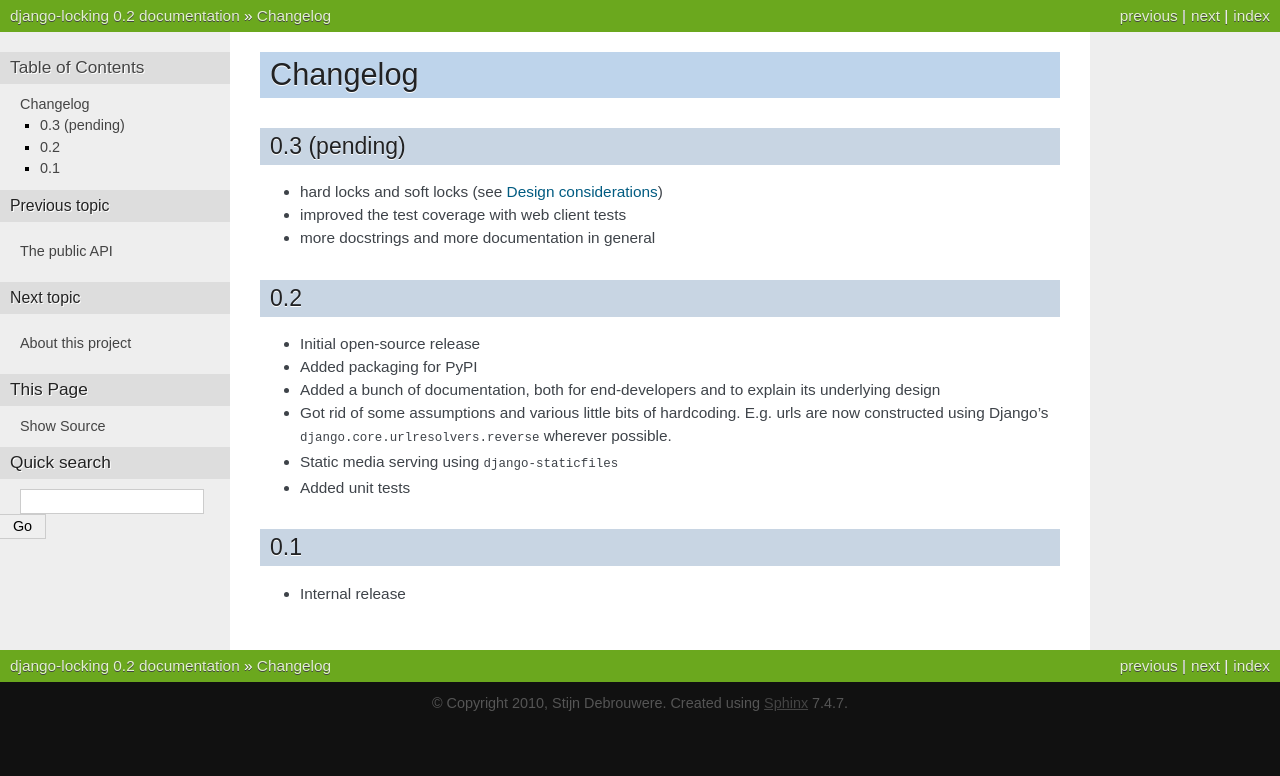
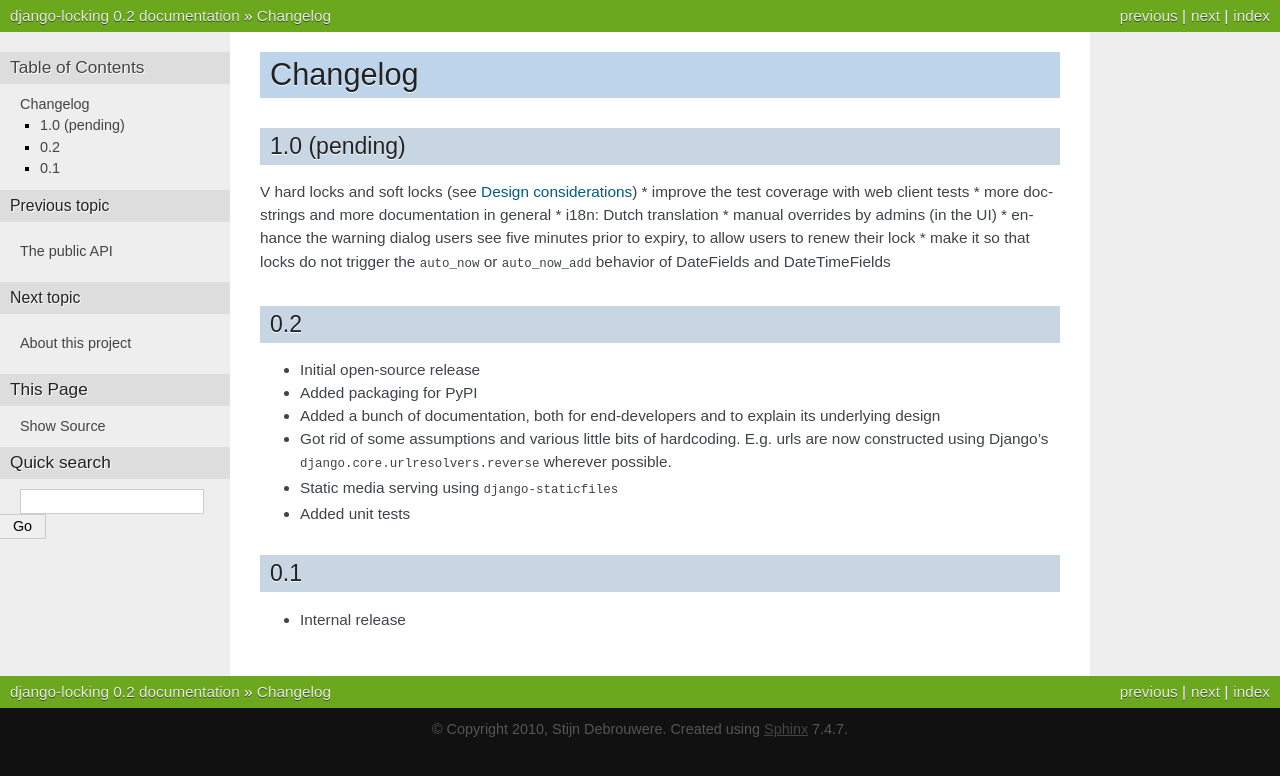
Before and after one commit to debrouwere/django-locking, a Sphinx documentation site: the page built from docs/changelog.rst, in a window 1280 px wide. Shown: the top 776 px of the page. Built offline with Sphinx 7.4.7, drawn with Linux system fonts in a browser that asks for light colours.

Commit message:
Quick go through the docs and a code review, commencing work on 1.0.

```diff
--- a/docs/changelog.rst
+++ b/docs/changelog.rst
@@ -2,12 +2,16 @@
 Changelog
 =========
 
-0.3 (pending)
+1.0 (pending)
 -------------
 
-* hard locks and soft locks (see :doc:`design`)
-* improved the test coverage with web client tests
+V hard locks and soft locks (see :doc:`design`)
+* improve the test coverage with web client tests
 * more docstrings and more documentation in general
+* i18n: Dutch translation
+* manual overrides by admins (in the UI)
+* enhance the warning dialog users see five minutes prior to expiry, to allow users to renew their lock
+* make it so that locks do not trigger the ``auto_now`` or ``auto_now_add`` behavior of DateFields and DateTimeFields
 
 0.2
 ---
--- a/docs/conf.py
+++ b/docs/conf.py
@@ -12,9 +12,6 @@
 # serve to show the default.
 
 import sys, os
-# explicitly add this package to the python path so that sphinx.ext.autodoc picks it up
-root = os.path.realpath(os.path.join(os.path.abspath(os.path.dirname(__file__)), '..'))
-sys.path.append(root)
 os.environ['DJANGO_SETTINGS_MODULE'] = 'django.conf.global_settings'
 
 # If extensions (or modules to document with autodoc) are in another directory,
--- a/docs/developers.rst
+++ b/docs/developers.rst
@@ -9,7 +9,7 @@ The public API
 Running the test suite
 ----------------------
 
-Running the test suite to ``django-locking`` is as easy as adding ``locking`` to your ``INSTALLED_APPS`` in ``settings.py``, and running ``python manage.py test locking``.
+Running the test suite to ``django-locking`` is as easy as adding ``locking`` and ``locking.tests`` to your ``INSTALLED_APPS`` in ``settings.py``, and running ``python manage.py test locking``.
 
 Building the documentation
 --------------------------
--- a/docs/ponies.rst
+++ b/docs/ponies.rst
@@ -5,15 +5,15 @@ Roadmap
 Things that are planned
 -----------------------
 
-* hard locks (see :doc:`design`)
-* manual overrides by admins
+* manual overrides by admins (in the UI)
 * enhance the warning dialog users see five minutes prior to expiry, to allow users to renew their lock
 * make it so that locks do not trigger the ``auto_now`` or ``auto_now_add`` behavior of DateFields and DateTimeFields
 
 Someday/maybe
 -------------
 
-* minimize dependence on javascript for soft locks, by using a middleware and Django's 1.2 ``read_only_fields``. ``django-locking`` won't be degrade entirely gracefully, but we do want to make sure it doesn't degrade quite so *ungracefully* as it does now.
+* running the test suite through setup.py
+* minimize dependence on javascript for soft locks, by using a middleware and Django's 1.2 ``read_only_fields``. ``django-locking`` won't degrade entirely gracefully, but we do want to make sure it doesn't degrade quite so *ungracefully* as it does now.
 * give end-developers a choice whether they want the LockableModel fields on the model itself (cleaner) or added with a OneToOneField instead (less hassle migrating if you're not using South__)
 * userless locking (might be interesting if you want to lock stuff that a process is doing number crunching on, or something similar)
 
--- a/setup.py
+++ b/setup.py
@@ -1,6 +1,6 @@
 import os
 from setuptools import setup, find_packages
-version = '0.2'
+version = '0.2.1'
 README = os.path.join(os.path.dirname(__file__), 'README')
 long_description = open(README).read()
 setup(name='django-locking',
```
Also changed, not shown: docs/api.rst (+7 -7 lines), docs/index.rst (+6 -4 lines), locking/__init__.py (+21 -1 lines), 3 other files.
